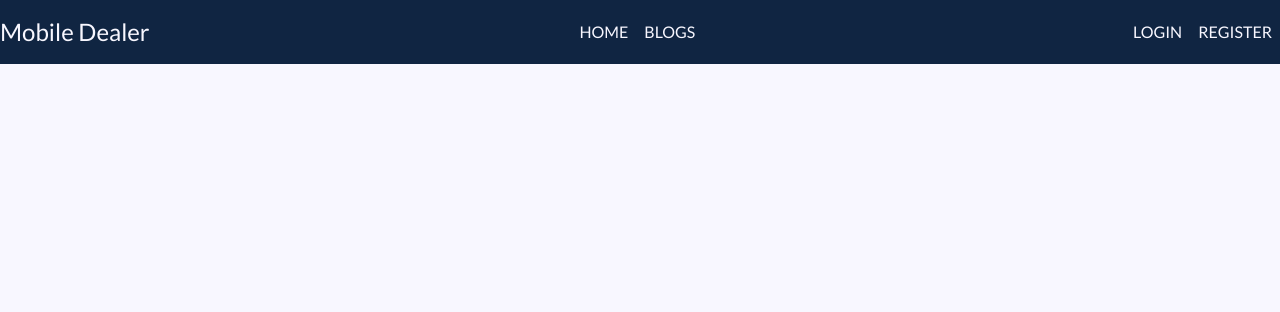
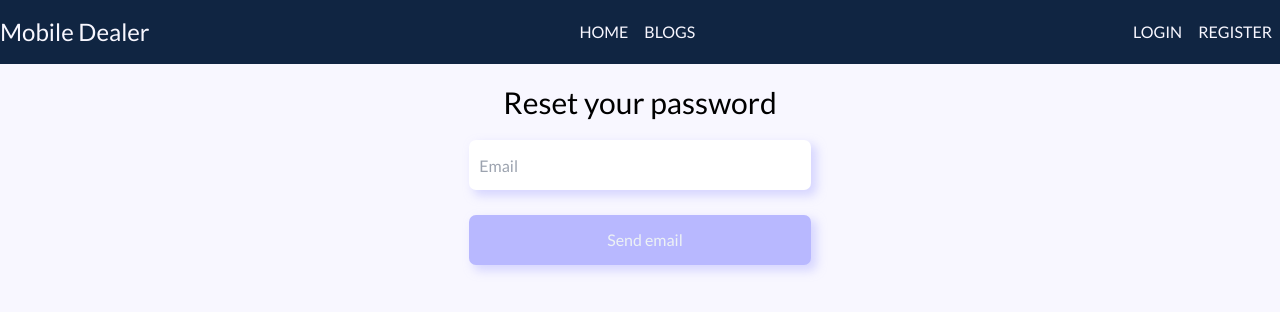
Before and after one commit to IftekharAhmedS/warehouse-management-client-side, a React (Create React App) app: page /reset-password in a window 1280 px wide. Shown: the top 312 px of the page. Built offline with nearby package versions, Linux system fonts and the light colour scheme; no server answers.

Commit message:
added password reset and email verify

```diff
--- a/src/App.js
+++ b/src/App.js
@@ -9,6 +9,7 @@ import Login from './pages/Login/Login';
 import ManageInventory from './pages/ManageInventory/ManageInventory';
 import MyItems from './pages/MyItems/MyItems';
 import Register from './pages/Register/Register';
+import ResetPassword from './pages/ResetPassword/ResetPassword';
 
 function App() {
   return (
@@ -22,6 +23,7 @@ function App() {
         <Route path='/my-items' element={<RequireAuth><MyItems></MyItems></RequireAuth>}></Route>
         <Route path='/item/:id' element={<RequireAuth><ItemInfo></ItemInfo></RequireAuth>}></Route>
         <Route path='/manage-inventory' element={<RequireAuth><ManageInventory></ManageInventory></RequireAuth>}></Route>
+        <Route path='/reset-password' element={<ResetPassword></ResetPassword>}></Route>
       </Routes>
     </div>
   );
--- a/src/pages/ItemInfo/ItemInfo.js
+++ b/src/pages/ItemInfo/ItemInfo.js
@@ -1,10 +1,16 @@
+import { async } from '@firebase/util';
 import axios from 'axios';
 import React, { useEffect, useState } from 'react';
 import { useForm } from 'react-hook-form';
 import { useParams } from 'react-router-dom';
 
 const ItemInfo = () => {
-    const { register, handleSubmit } = useForm();
+    const { register, handleSubmit, reset, formState: { isSubmitSuccessful } } = useForm({ defaultValues: { productQTY: "" } });
+    useEffect(() => {
+        if (isSubmitSuccessful) {
+           reset({productQTY: ''})
+       }
+    },[isSubmitSuccessful, reset])
     const { id } = useParams();
     const [itemInfo, setItemInfo] = useState({});
     useEffect(() => {
@@ -20,8 +26,36 @@ const ItemInfo = () => {
         getItemInfo()
     }, [id])
 
-    const onSubmit = data => {
-        console.log(data);
+    const handleDecrease = async () => {
+        const url = `http://localhost:5000/items/${id}`;
+        const itemQty = parseInt(productQTY)
+        const updatedItem = {...itemInfo, productQTY: itemQty - 1}
+        const { data } = await axios.put(url,
+            {productQTY: itemQty - 1 },
+            {
+            headers: {
+                authorization: `Bearer ${localStorage.getItem('accessKey')}`
+            }
+        })
+        console.log(data)
+        setItemInfo(updatedItem)
+    }
+
+    const onSubmit = async itemData => {
+        console.log(itemData);
+        const url = `http://localhost:5000/items/${id}`;
+        const itemQty = parseInt(productQTY)
+        const updatedQty = parseInt(itemData.productQTY);
+        const updatedItem = {...itemInfo, productQTY: itemQty + updatedQty}
+        const { data } = await axios.put(url,
+            {productQTY: itemQty + updatedQty },
+            {
+            headers: {
+                authorization: `Bearer ${localStorage.getItem('accessKey')}`
+            }
+        })
+        console.log(data)
+        setItemInfo(updatedItem)
     };
 
     const {productName, productDescription, productImgURL, productPrice, productQTY, productSupplier, _id, email } = itemInfo;
@@ -48,12 +82,12 @@ const ItemInfo = () => {
                     <p>{ productDescription }</p>
                 </div>
                 <div className="item-delivered-btn">
-                    <button className='bg-[#7FB069] text-[#F8F7FF] py-3 px-5 my-3 rounded'>Delivered</button>
+                    <button onClick={handleDecrease} className='bg-[#7FB069] text-[#F8F7FF] py-3 px-5 my-3 rounded'>Delivered</button>
                 </div>
                 <div className="item-delivered-btn">
                     <form onSubmit={handleSubmit(onSubmit)} className=' form-area'>
                         <input placeholder='Add to stock' type='number' required {...register("productQTY")} />
-                        <button className='bg-[#7FB069] text-[#F8F7FF] py-3 px-5 my-3 rounded'>Add</button>
+                        <button className='bg-[#7FB069] text-center text-[#F8F7FF] py-3 px-5 my-3 rounded'>Add to stock</button>
                     </form>
                 </div>
             </div>
--- a/src/pages/Register/Register.js
+++ b/src/pages/Register/Register.js
@@ -6,7 +6,7 @@ import { useNavigate } from 'react-router-dom';
 import swal from 'sweetalert';
 
 const Register = () => {
-    const [createUserWithEmailAndPassword, user, loading, error] = useCreateUserWithEmailAndPassword(auth)
+    const [createUserWithEmailAndPassword, user, loading, error] = useCreateUserWithEmailAndPassword(auth, {sendEmailVerification: true})
     const [updateProfile] = useUpdateProfile(auth);
     const { register, handleSubmit } = useForm();
 
--- /dev/null
+++ b/src/pages/ResetPassword/ResetPassword.js
@@ -0,0 +1,37 @@
+import { async } from '@firebase/util';
+import React from 'react';
+import { useSendPasswordResetEmail } from 'react-firebase-hooks/auth';
+import { useForm } from 'react-hook-form';
+import swal from 'sweetalert';
+import auth from '../../firebase.init';
+
+const ResetPassword = () => {
+    const [sendPasswordResetEmail] = useSendPasswordResetEmail(auth);
+    const { register, handleSubmit } = useForm();
+    const onSubmit = async data => {
+        const { email } = data;
+        await sendPasswordResetEmail(email)
+        await swal({
+            title: "An password reset email has been sent!",
+            icon: "success",
+            button: "Okay!",
+          });
+    }
+    return (
+        <div>
+            <div className=' w-4/5 mx-auto mt-5'>
+            <h1 className='text-3xl text-center'>Reset your password</h1>
+            <div className="items-form flex justify-center">
+            <form onSubmit={handleSubmit(onSubmit)} className='flex flex-col form-area w-4/12 '>
+                <input placeholder='Email' type='email' required {...register("email")} />
+                <div className="form-submit-btn">
+                    <input type='submit' value='Send email'></input>
+                </div>
+            </form>
+            </div>
+        </div>
+        </div>
+    );
+};
+
+export default ResetPassword;
```
